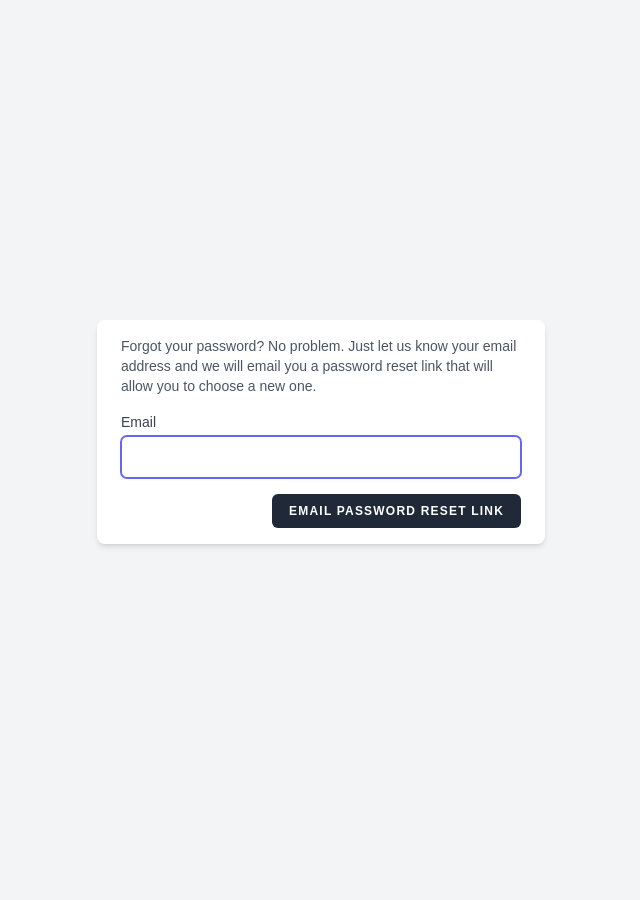
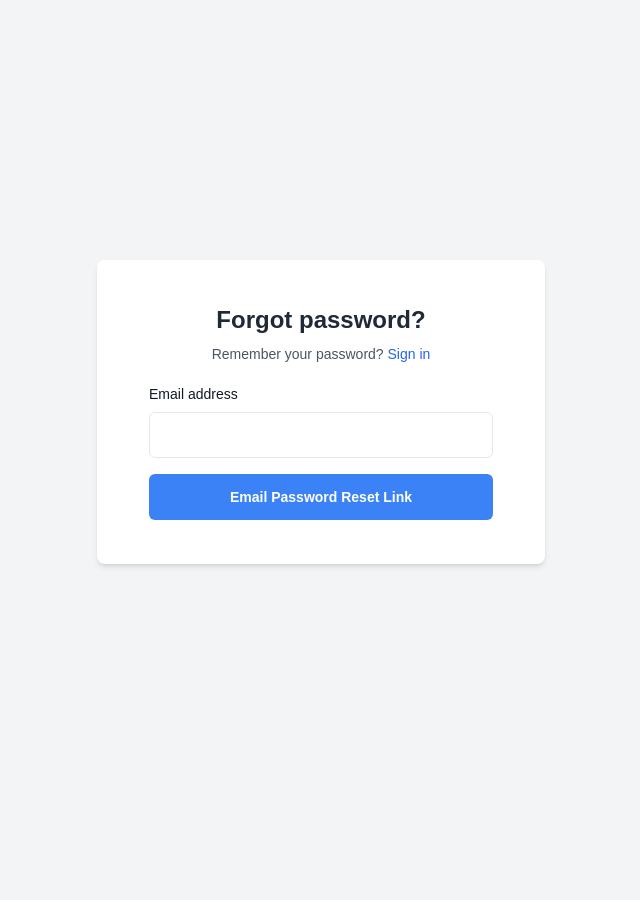
Before and after one commit to Kchanit/EventHub, a Laravel app: page /forgot-password in a window 1280 px wide. Shown: the whole page, without its empty margins (319-959 px from the left). After the commit the page ends 567 px from the top, so only its background shows below. Run offline with Laravel 10, Linux system fonts and the light colour scheme; style sheets or scripts are compiled from the project's sources.

Commit message:
add forgot password

```diff
--- a/resources/views/auth/forgot-password.blade.php
+++ b/resources/views/auth/forgot-password.blade.php
@@ -1,25 +1,45 @@
 <x-guest-layout>
-    <div class="mb-4 text-sm text-gray-600">
-        {{ __('Forgot your password? No problem. Just let us know your email address and we will email you a password reset link that will allow you to choose a new one.') }}
-    </div>
-
     <!-- Session Status -->
     <x-auth-session-status class="mb-4" :status="session('status')" />
 
-    <form method="POST" action="{{ route('password.email') }}">
-        @csrf
+    <body class="dark:bg-slate-900 bg-gray-100 flex h-full items-center py-16">
+            <div class="p-4 sm:p-7">
+                <div class="text-center">
+                    <h1 class="block text-2xl font-bold text-gray-800 dark:text-white">Forgot password?</h1>
+                    <p class="mt-2 text-sm text-gray-600 dark:text-gray-400">
+                        Remember your password?
+                        <a class="text-blue-600 decoration-2 hover:underline font-medium" href="{{ route('login') }}">
+                            {{ __('Sign in') }}
+                        </a>
+                    </p>
+                </div>
 
-        <!-- Email Address -->
-        <div>
-            <x-input-label for="email" :value="__('Email')" />
-            <x-text-input id="email" class="block mt-1 w-full" type="email" name="email" :value="old('email')" required autofocus />
-            <x-input-error :messages="$errors->get('email')" class="mt-2" />
-        </div>
+                <div class="mt-5">
+                    <!-- Form -->
+                    <form method="POST" action="{{ route('password.email') }}">
+                        @csrf
+                        <div class="grid gap-y-4">
+                            <!-- Form Group -->
+                            <div>
+                                <label for="email" class="block text-sm mb-2 dark:text-white">Email address</label>
+                                <div class="relative">
+                                    <input type="email" id="email" name="email" class="py-3 px-4 block w-full border-gray-200 rounded-md text-sm focus:border-blue-500 focus:ring-blue-500 dark:bg-gray-800 dark:border-gray-700 dark:text-gray-400" required aria-describedby="email-error">
+                                    <div class="hidden absolute inset-y-0 right-0 flex items-center pointer-events-none pr-3">
+                                        <svg class="h-5 w-5 text-red-500" width="16" height="16" fill="currentColor" viewBox="0 0 16 16" aria-hidden="true">
+                                            <path d="M16 8A8 8 0 1 1 0 8a8 8 0 0 1 16 0zM8 4a.905.905 0 0 0-.9.995l.35 3.507a.552.552 0 0 0 1.1 0l.35-3.507A.905.905 0 0 0 8 4zm.002 6a1 1 0 1 0 0 2 1 1 0 0 0 0-2z" />
+                                        </svg>
+                                    </div>
+                                </div>
+                                <p class="hidden text-xs text-red-600 mt-2" id="email-error">Please include a valid email address so we can get back to you</p>
+                            </div>
+                            <!-- End Form Group -->
 
-        <div class="flex items-center justify-end mt-4">
-            <x-primary-button>
-                {{ __('Email Password Reset Link') }}
-            </x-primary-button>
-        </div>
-    </form>
+                            <button type="submit" class="py-3 px-4 inline-flex justify-center items-center gap-2 rounded-md border border-transparent font-semibold bg-blue-500 text-white hover:bg-blue-600 focus:outline-none focus:ring-2 focus:ring-blue-500 focus:ring-offset-2 transition-all text-sm dark:focus:ring-offset-gray-800"> {{ __('Email Password Reset Link') }}
+                            </button>
+                        </div>
+                    </form>
+                    <!-- End Form -->
+                </div>
+            </div>
+    </body>
 </x-guest-layout>
--- a/resources/views/auth/register.blade.php
+++ b/resources/views/auth/register.blade.php
@@ -1,4 +1,5 @@
-<x-guest-layout>
+<x-guest-layout class="mb-20">
+    <div>
         <form method="POST" action="{{ route('register') }}">
             @csrf
             <div class="text-center mt-4">
--- a/resources/views/layouts/guest.blade.php
+++ b/resources/views/layouts/guest.blade.php
@@ -16,9 +16,9 @@
     @vite(['resources/css/app.css', 'resources/js/app.js'])
 </head>
 
-<body class="font-sans text-gray-900 antialiased pt-5 py-20 bg-gray-100">
+<body class="font-sans text-gray-900 antialiased pt-5  bg-gray-100">
     <div class="min-h-screen flex flex-col sm:justify-center items-center pt-6 sm:pt-0 bg-gray-100">
-        <div class="w-full sm:max-w-md mt-6 px-6 py-4 bg-white shadow-md overflow-hidden sm:rounded-lg">
+        <div class="w-full sm:max-w-md mt-6 px-6 py-4 mb-10 bg-white shadow-md overflow-hidden sm:rounded-lg">
             {{ $slot }}
         </div>
     </div>
```
Lines whose indentation alone changed are shown as unchanged.
